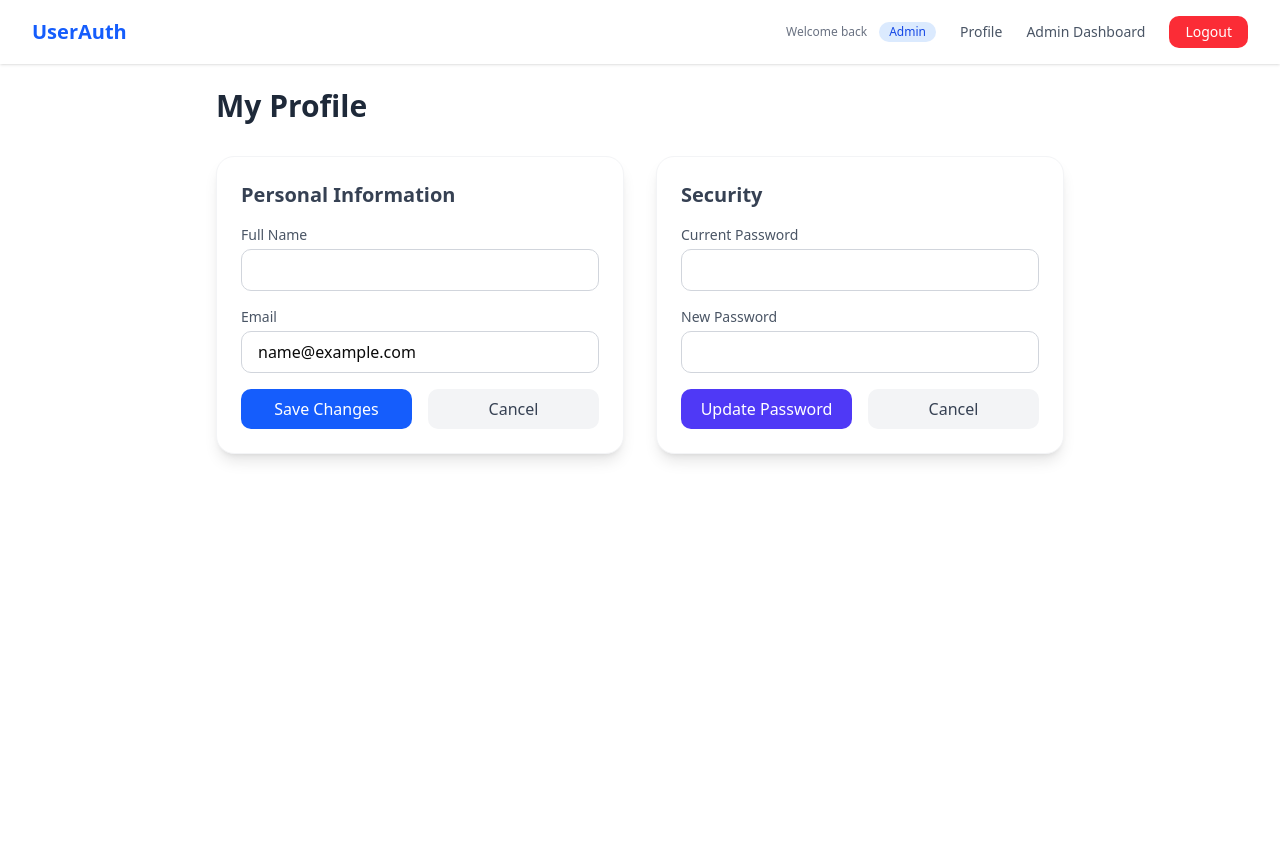
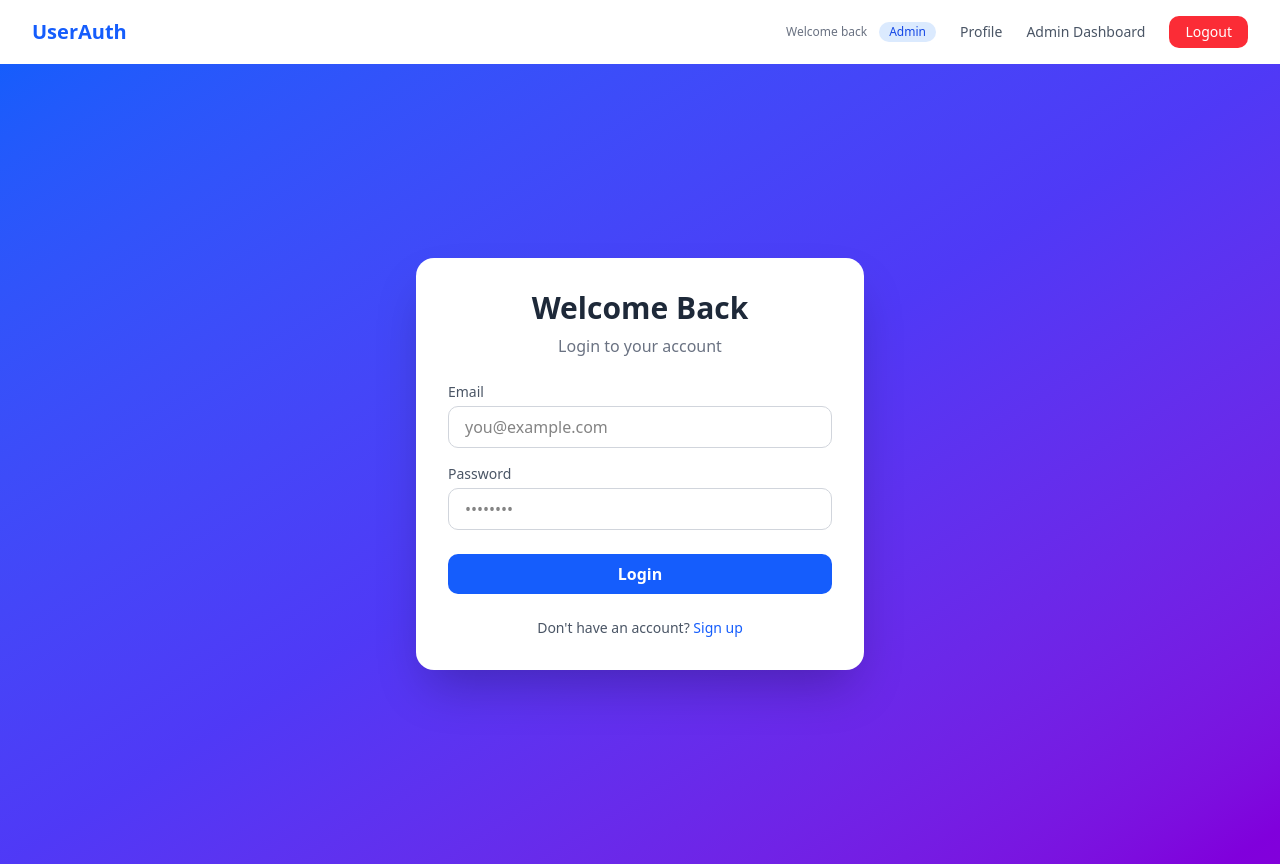
Before and after one commit to mdtawhid012/mini-user-management-system, a React app in the folder frontend/: page /profile in a window 1280 px wide. Before the commit this address led to /profile. Before the commit the page ends 800 px from the top, so only its background shows below. Built offline with nearby package versions, Linux system fonts and the light colour scheme; sample sign-in values are in the browser's storage; the HTML template or start-up script is replaced by a standard one.

Commit message:
add authentication

```diff
--- a/frontend/src/App.tsx
+++ b/frontend/src/App.tsx
@@ -6,19 +6,21 @@ import Login from "./pages/Login";
 import Signup from "./pages/Signup";
 import UserProfile from "./pages/UserProfile";
 import AdminDashboard from "./pages/AdminDashboard";
-
 import Navbar from "./components/ui/Navbar";
+import { useAuth } from "./context/AuthContext";
 
 function App() {
+  const { isAuthenticated } = useAuth();
+
   return (
     <>
       <Navbar />
       <Routes>
-        <Route path="/" element={<Navigate to="/login" />} />
+        <Route path="/" element={isAuthenticated ? <Navigate to="/profile" /> : <Navigate to="/login" /> } />
         <Route path="/login" element={<Login />} />
         <Route path="/signup" element={<Signup />} />
-        <Route path="/profile" element={<UserProfile />} />
-        <Route path="/admin" element={<AdminDashboard />} />
+        <Route path="/profile" element={isAuthenticated ? <UserProfile /> : <Navigate to="/login" />} />
+        <Route path="/admin" element={isAuthenticated ? <AdminDashboard /> : <Navigate to="/login" />} />
         <Route path="*" element={<Navigate to="/login" />} />
       </Routes>
       <Toaster />
```
